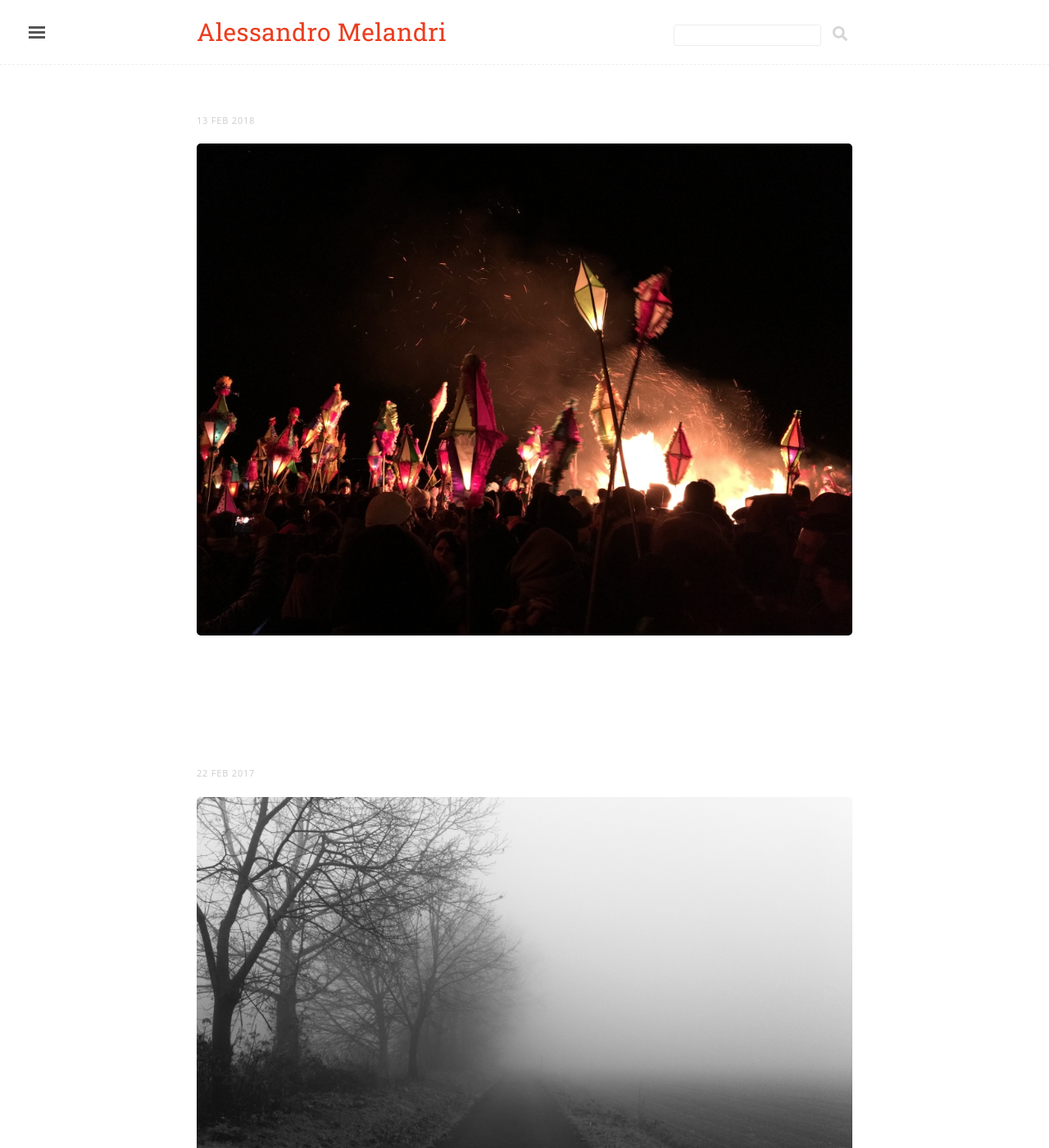
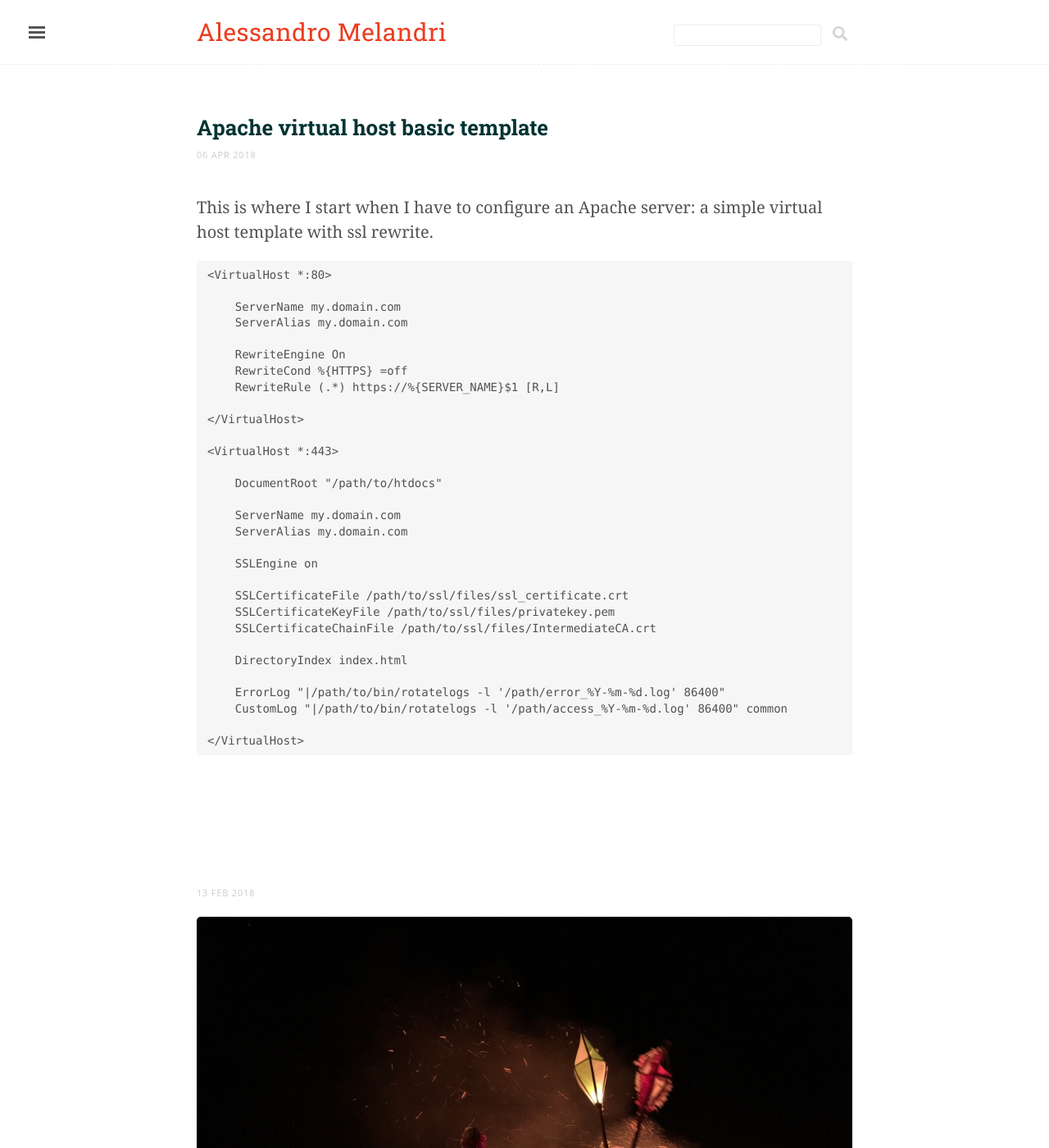
Before and after one commit to amelandri/amelandri.github.io, a Jekyll site: the page built from index.html, in a window 1280 px wide and 1400 px high. Shown: the whole window at 82% size. Built offline with Jekyll 4.4.1, drawn with Linux system fonts in a browser that asks for light colours; nearby versions of some CDN libraries; the list of posts is cut into pages by our own code; comment, search, counter and statistics services are not loaded; some of the changed text lies outside the part shown.

Commit message:
New post

````diff
--- a/_drafts/2018-04-06-apache-virtualhost-template.md
+++ b/_posts/2018-04-06-apache-virtualhost-basic-template.md
@@ -3,18 +3,16 @@ layout: post
 title: Apache virtual host basic template
 published: True
 category: Tech
-tags: [Acrobat, Form, Javascript]
+tags: [Apache]
 ---
 
-A simple template for Apache virtual hosts
+This is where I start when I have to configure an Apache server: a simple virtual host template with ssl rewrite.
 
-You need to add a new document level javascript with this code.
-
-{% highlight %}
+```
 <VirtualHost *:80>
 
     ServerName my.domain.com
-    ServerAlias my.domaini.com
+    ServerAlias my.domain.com
 
     RewriteEngine On
     RewriteCond %{HTTPS} =off
@@ -35,10 +33,10 @@ You need to add a new document level javascript with this code.
     SSLCertificateKeyFile /path/to/ssl/files/privatekey.pem
     SSLCertificateChainFile /path/to/ssl/files/IntermediateCA.crt
 
-    DirectoryIndex index.html index.php
+    DirectoryIndex index.html
 
-    ErrorLog "|/path/to/bin/rotatelogs.exe -l '/path/to/logs/my.domain.com-error_%Y-%m-%d.log' 86400"
-    CustomLog "|/path/to/bin/rotatelogs.exe -l '/path/to/logs/my.domain.com-access_%Y-%m-%d.log' 86400" common
+    ErrorLog "|/path/to/bin/rotatelogs -l '/path/error_%Y-%m-%d.log' 86400"
+    CustomLog "|/path/to/bin/rotatelogs -l '/path/access_%Y-%m-%d.log' 86400" common
 
 </VirtualHost>
-{% endhighlight %}
+```
````
